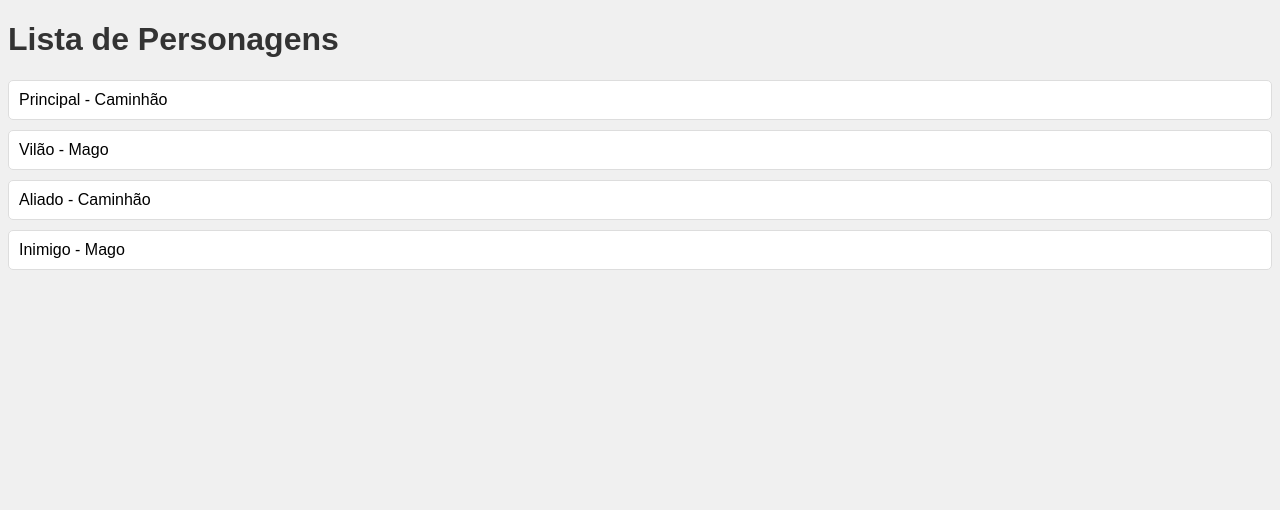
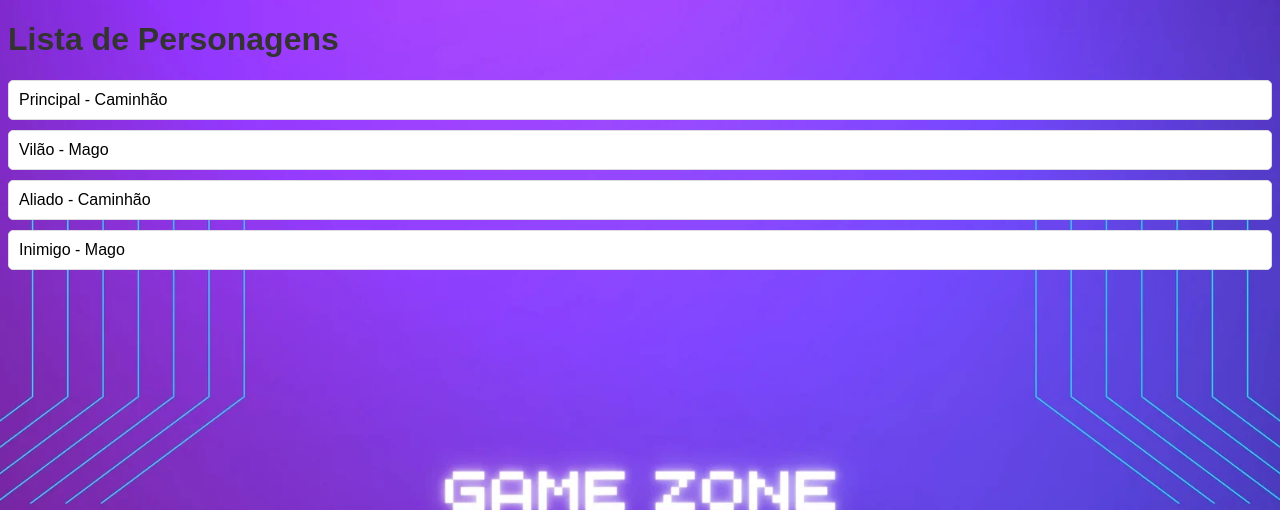
Before and after one commit to CaioMonsorez/koru_flask_game, a Flask app: page /personagens in a window 1280 px wide. Shown: the top 510 px of the page. Run offline with Flask 3, Linux system fonts and the light colour scheme.

Commit message:
background

```diff
--- a/personagens.py
+++ b/personagens.py
@@ -1,5 +1,6 @@
 # personagens.py
 from flask import Flask, render_template
+from PIL import Image
 from data import personagens
 
 app = Flask(__name__)
@@ -12,5 +13,6 @@ def index():
 def listar_personagens():
     return render_template('personagens.html', personagens=personagens)
 
+
 if __name__ == '__main__':
     app.run(debug=True)
--- a/static/css/main.css
+++ b/static/css/style.css
@@ -1,8 +1,9 @@
 /* static/css/main.css */
 body {
   font-family: Arial, sans-serif;
-  background-color: #f0f0f0;
-}
+  background-image: url('/static/images/image.jpg'); /* Caminho da imagem desejada */
+  background-size: cover; /* Ajusta a imagem para cobrir todo o corpo */
+  background-repeat: no-repeat; /* Não repete a imagem */}
 
 h1 {
   color: #333;
--- a/templates/index.html
+++ b/templates/index.html
@@ -1,10 +1,9 @@
 <!-- templates/index.html -->
-
 <!DOCTYPE html>
 <html>
 <head>
     <title>Minha Aplicação Flask</title>
-    <link rel="stylesheet" type="text/css" href="{{ url_for('static', filename='style.css') }}">
+    <link rel="stylesheet" href="{{ url_for('static', filename='css/style.css') }}">
 </head>
 <body>
     <h1>Bem-vindo à minha aplicação Flask!</h1>
--- a/templates/personagens.html
+++ b/templates/personagens.html
@@ -3,7 +3,7 @@
 <html>
 <head>
     <title>Personagens</title>
-    <link rel="stylesheet" href="{{ url_for('static', filename='css/main.css') }}">
+    <link rel="stylesheet" href="{{ url_for('static', filename='css/style.css') }}">
 </head>
 <body>
     <h1>Lista de Personagens</h1>
```
Also changed, not shown: static/images/image.jpg (added).
